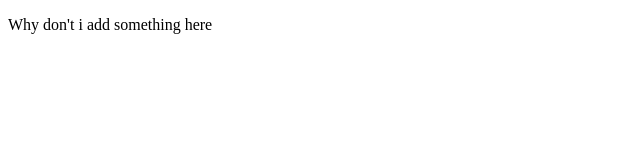
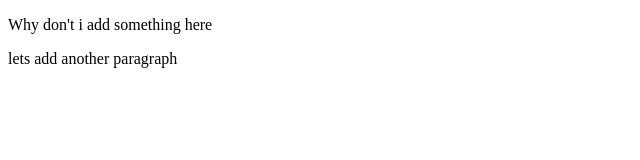
Before and after one commit to mollerjorge/git-playground, a website: page index.html in a window 1280 px wide. Shown: the whole page, without its empty margins (0-640 px from the left). Drawn offline with Linux system fonts and the light colour scheme.

Commit message:
add another paragraph

```diff
--- a/index.html
+++ b/index.html
@@ -8,5 +8,6 @@
 </head>
 <body>
   <p>Why don't i add something here</p>
+  <p>lets add another paragraph</p>
 </body>
 </html>
```
